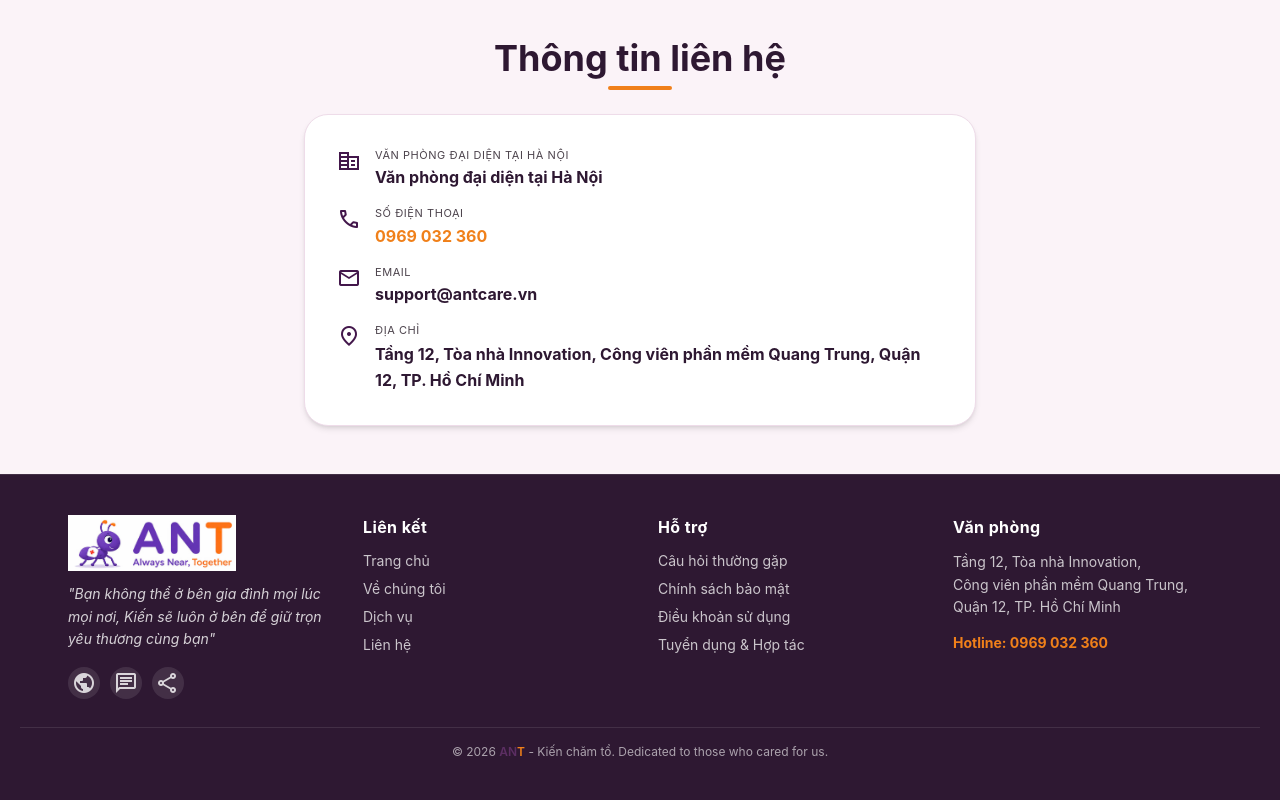
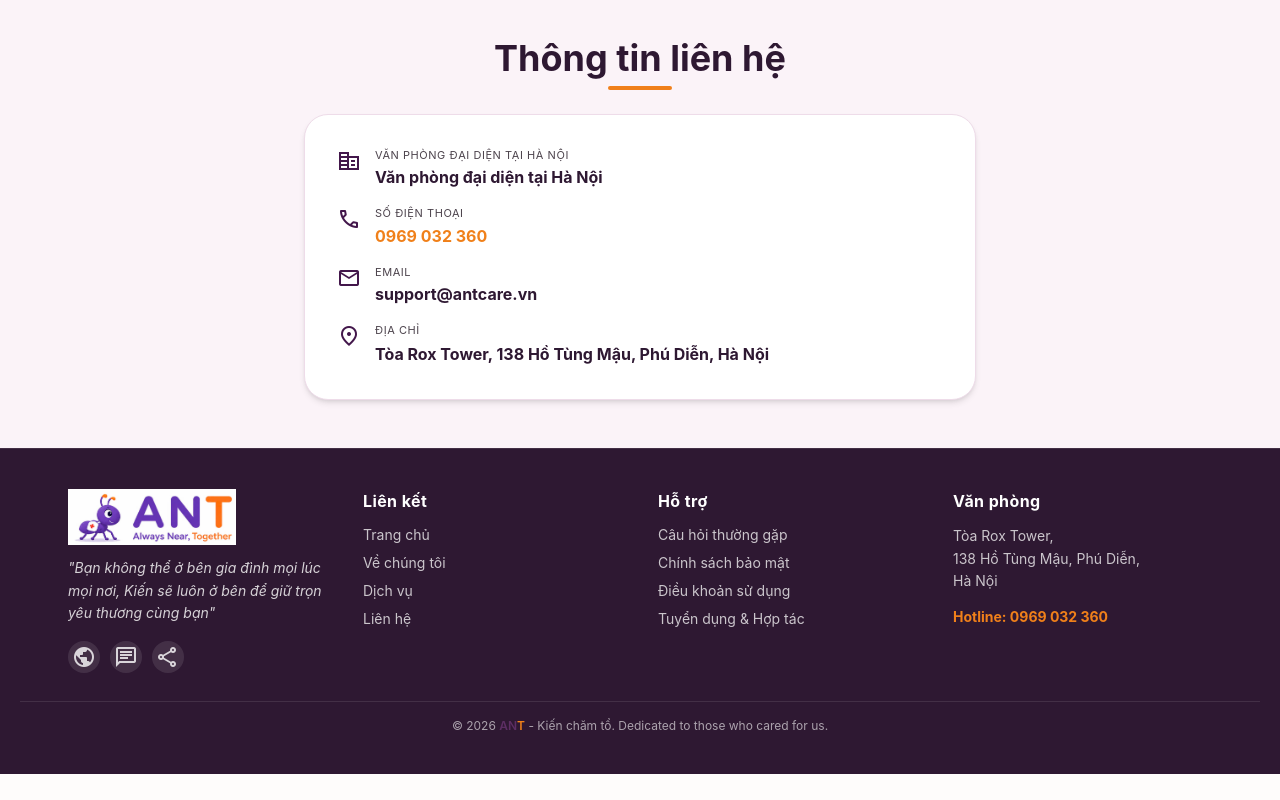
Before and after one commit to vpb-devfuture/antcare-landingpage, a React (Vite) app: page / in a window 1280 px wide. Shown: the part 7870-8670 px from the top of the page. After the commit the page ends 8644 px from the top, so only its background shows below. Built offline with nearby package versions, Linux system fonts and the light colour scheme.

Commit message:
Update all website address references to Tòa Rox Tower, 138 Hồ Tùng Mậu, Phú Diễn, Hà Nội

```diff
--- a/src/components/Footer.jsx
+++ b/src/components/Footer.jsx
@@ -51,15 +51,15 @@ const Footer = () => {
           <p className="text-xs sm:text-sm text-white/75 leading-relaxed">
             {isEn ? (
               <>
-                12th Floor, Innovation Building,<br />
-                Quang Trung Software City,<br />
-                District 12, Ho Chi Minh City
+                Rox Tower Building,<br />
+                138 Ho Tung Mau, Phu Dien,<br />
+                Ha Noi
               </>
             ) : (
               <>
-                Tầng 12, Tòa nhà Innovation,<br />
-                Công viên phần mềm Quang Trung,<br />
-                Quận 12, TP. Hồ Chí Minh
+                Tòa Rox Tower,<br />
+                138 Hồ Tùng Mậu, Phú Diễn,<br />
+                Hà Nội
               </>
             )}
           </p>
--- a/src/config/siteInfo.json
+++ b/src/config/siteInfo.json
@@ -1,7 +1,7 @@
 {
   "hotline": "0969 032 360",
   "email": "support@antcare.vn",
-  "address": "Tầng 5, Tòa nhà Y Tế, Quận 1, TP. HCM",
+  "address": "Tòa Rox Tower, 138 Hồ Tùng Mậu, Phú Diễn, Hà Nội",
   "brandName": "ANT",
   "brandSlogan": "Kiến chăm tổ",
   "facebook": "https://m.me/61593117245344",
--- a/src/pages/LandingPage.jsx
+++ b/src/pages/LandingPage.jsx
@@ -1041,7 +1041,7 @@ const LandingPage = () => {
 <span className="material-symbols-outlined text-primary text-2xl shrink-0 mt-0.5">location_on</span>
 <div>
 <p className="text-[11px] text-on-surface-variant uppercase tracking-wider mb-0.5">{tr("Địa chỉ", "Address")}</p>
-<p className="font-bold text-plum-deep leading-relaxed">{tr("Tầng 12, Tòa nhà Innovation, Công viên phần mềm Quang Trung, Quận 12, TP. Hồ Chí Minh", "12th Floor, Innovation Building, Quang Trung Software City, District 12, Ho Chi Minh City")}</p>
+<p className="font-bold text-plum-deep leading-relaxed">{tr("Tòa Rox Tower, 138 Hồ Tùng Mậu, Phú Diễn, Hà Nội", "Rox Tower Building, 138 Ho Tung Mau, Phu Dien, Ha Noi")}</p>
 </div>
 </div>
 </div>
```
